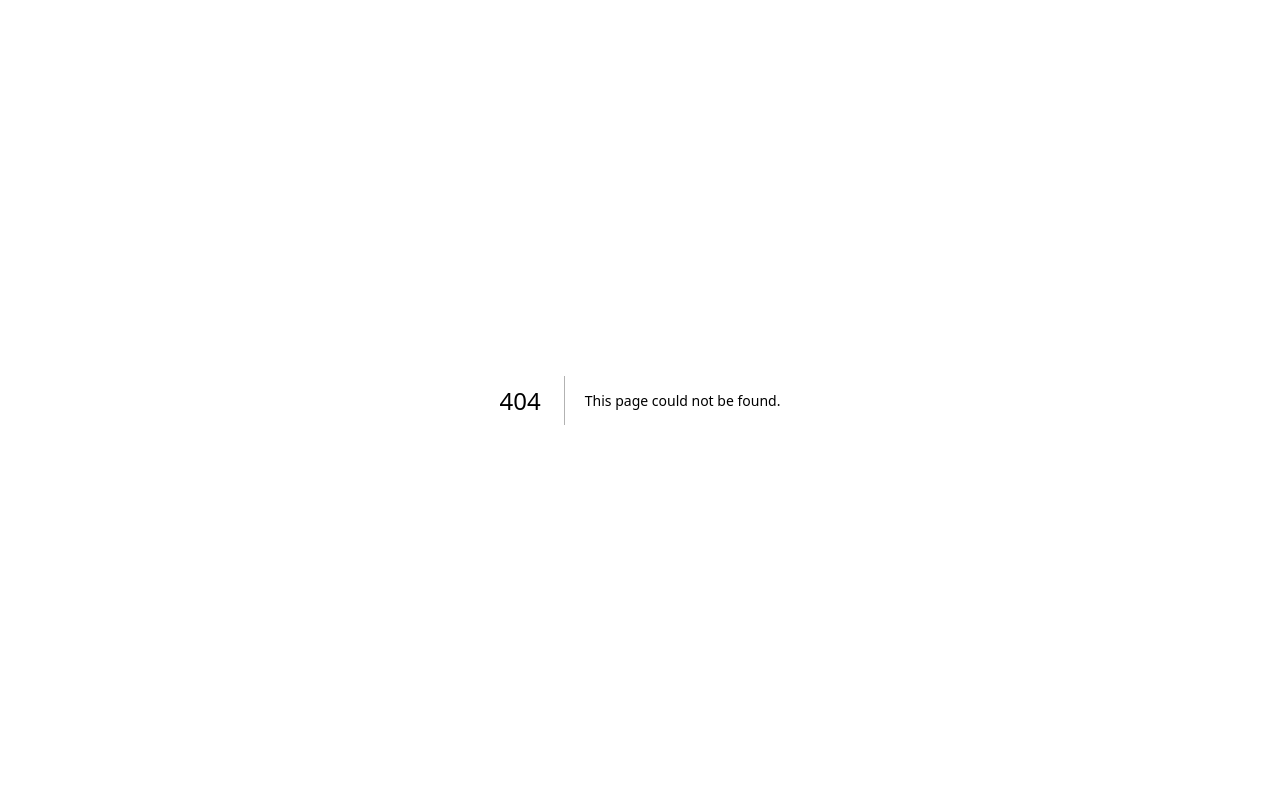
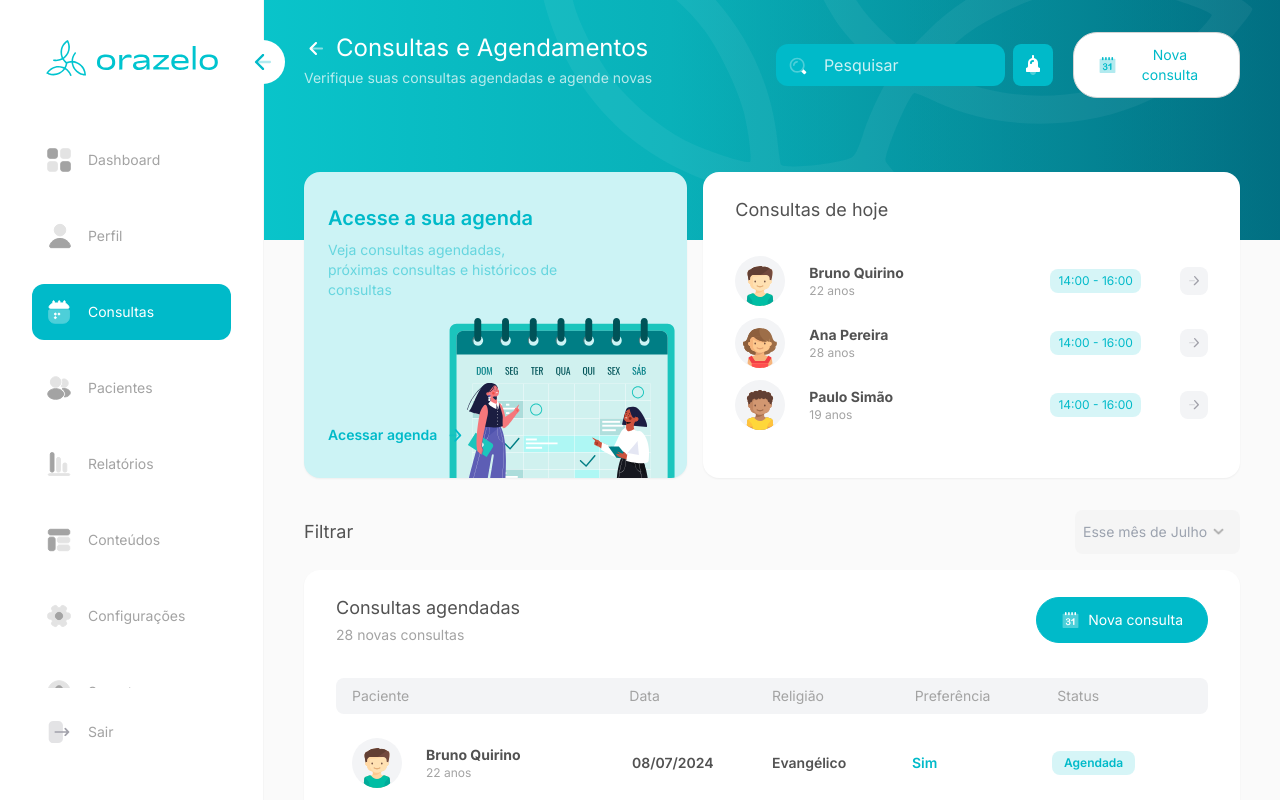
Before and after one commit to marcusvbda/orazelo-adm, a Next.js app: page /admin/consultations in a window 1280 px wide. Before the commit this address had no page. Shown: the top 800 px of the page. Built offline with nearby package versions, Linux system fonts and the light colour scheme.

Commit message:
consultas e agendamentos

```diff
--- /dev/null
+++ b/src/app/admin/consultations/page.tsx
@@ -0,0 +1,68 @@
+"use client";
+
+import AspectRatio from "@/components/AspectRatio";
+import BackLink from "@/components/back-link";
+import Card from "@/components/Card";
+import Navbar from "@/components/navbar";
+import ScheduleCheckups from "@/components/ScheduleCheckups";
+import ScheduleCheckupsToday from "@/components/ScheduleCheckupsToday";
+import Link from "next/link";
+import { CSSProperties, ReactNode } from "react";
+
+const CardNewContent = () => {
+  return (
+    <Card
+      className="!bg-primary-100 pr-32 px-6 py-8 flex flex-col gap-2 bg-[url('/calendar-full.svg')] bg-no-repeat bg-auto justify-center"
+      style={{ backgroundPosition: "right 12px bottom" } as CSSProperties}
+    >
+      <h4 className="text-primary-500 text-xl font-semibold">
+        Acesse a sua agenda
+      </h4>
+      <div className="text-primary/50 text-sm">
+        Veja consultas agendadas, próximas consultas e históricos de consultas
+      </div>
+      <Link href="#" className="mt-auto flex items-center gap-2 font-semibold">
+        Acessar agenda
+        <AspectRatio src="/arrow-blue.svg" size={{ height: 22 }} />
+      </Link>
+    </Card>
+  );
+};
+
+export default function ConsultationsPage(): ReactNode {
+  return (
+    <div className="flex flex-col">
+      <Navbar
+        text={
+          <BackLink className="text-white text-2xl" href="/admin">
+            Consultas e Agendamentos
+          </BackLink>
+        }
+        description="Verifique suas consultas agendadas e agende novas"
+      />
+      <div className="relative top-[-100px] overflow-y-auto theme-container">
+        <div className="flex flex-col gap-4">
+          <div className="w-full flex-col md:flex-row flex gap-4">
+            <div className="w-full md:w-5/12 flex flex-col gap-4">
+              <CardNewContent />
+            </div>
+            <div className="w-full md:w-7/12">
+              <ScheduleCheckupsToday />
+            </div>
+          </div>
+          <div className="flex items-center justify-between mt-4">
+            <h4 className="text-neutral-600 text-lg">Filtrar</h4>
+            <div>
+              <select>
+                <option>
+                  Esse mês de <strong>Julho</strong>
+                </option>
+              </select>
+            </div>
+          </div>
+          <ScheduleCheckups />
+        </div>
+      </div>
+    </div>
+  );
+}
--- /dev/null
+++ b/src/components/ScheduleCheckupsToday.tsx
@@ -0,0 +1,89 @@
+"use client";
+import { ReactNode, useMemo } from "react";
+import Card from "./Card";
+import AspectRatio from "./AspectRatio";
+
+interface IScheduleCheckupRow {
+  avatar: string;
+  name: string;
+  age: number;
+  schedule: string;
+}
+
+const ScheduleCheckupRow = ({
+  avatar,
+  name,
+  age,
+  schedule,
+}: IScheduleCheckupRow) => {
+  return (
+    <div className="flex flex-col md:flex-row w-full gap-2 md:gap-0 border-b pb-6 md:pb-0 md:border-0 border-gray-100">
+      <div className="w-full md:w-8/12 flex items-center gap-6">
+        <div className="flex items-end justify-center size-[50px] rounded-full bg-gray-100">
+          <AspectRatio src={avatar} size={{ height: 40 }} />
+        </div>
+        <div className="flex flex-col justify-center">
+          <strong className="text-neutral-600 text-sm">{name}</strong>
+          <small className="text-neutral-400 text-xs">
+            {age} ano{age > 1 && "s"}
+          </small>
+        </div>
+      </div>
+      <div className="w-full md:w-4/12 flex items-center">
+        <span className="bg-primary-100/80 text-primary-500 text-xs flex items-center py-1 px-2 rounded-lg">
+          {schedule}
+        </span>
+        <button className="size-7 flex items-center justify-center bg-gray-100 rounded-lg ml-auto">
+          <AspectRatio src="/arrow-gray.svg" size={{ height: 16 }} />
+        </button>
+      </div>
+    </div>
+  );
+};
+
+export default function ScheduleCheckupsToday(): ReactNode {
+  const scheduleData = useMemo(
+    () => [
+      {
+        avatar: "/examples/user-1.svg",
+        name: "Bruno Quirino",
+        age: 22,
+        schedule: "14:00 - 16:00",
+      },
+      {
+        avatar: "/examples/user-2.svg",
+        name: "Ana Pereira",
+        age: 28,
+        schedule: "14:00 - 16:00",
+      },
+      {
+        avatar: "/examples/user-3.svg",
+        name: "Paulo Simão",
+        age: 19,
+        schedule: "14:00 - 16:00",
+      },
+    ],
+    []
+  );
+
+  return (
+    <Card className="px-8 py-6 bg-center">
+      <div className="mb-8 flex items-center">
+        <div>
+          <h4 className="text-neutral-600 text-lg">Consultas de hoje</h4>
+        </div>
+      </div>
+      <div className="flex flex-col gap-3 mb-6 px-0">
+        {scheduleData.map((item, index) => (
+          <ScheduleCheckupRow
+            key={index}
+            avatar={item.avatar}
+            name={item.name}
+            age={item.age}
+            schedule={item.schedule}
+          />
+        ))}
+      </div>
+    </Card>
+  );
+}
--- a/src/constants/menuItems.tsx
+++ b/src/constants/menuItems.tsx
@@ -58,7 +58,7 @@ const menuItems = [
     ),
   },
   {
-    href: "/admin/schedules",
+    href: "/admin/consultations",
     label: "Consultas",
     rawIcon: (
       <svg
```
Also changed, not shown: public/calendar-full.svg (added).
